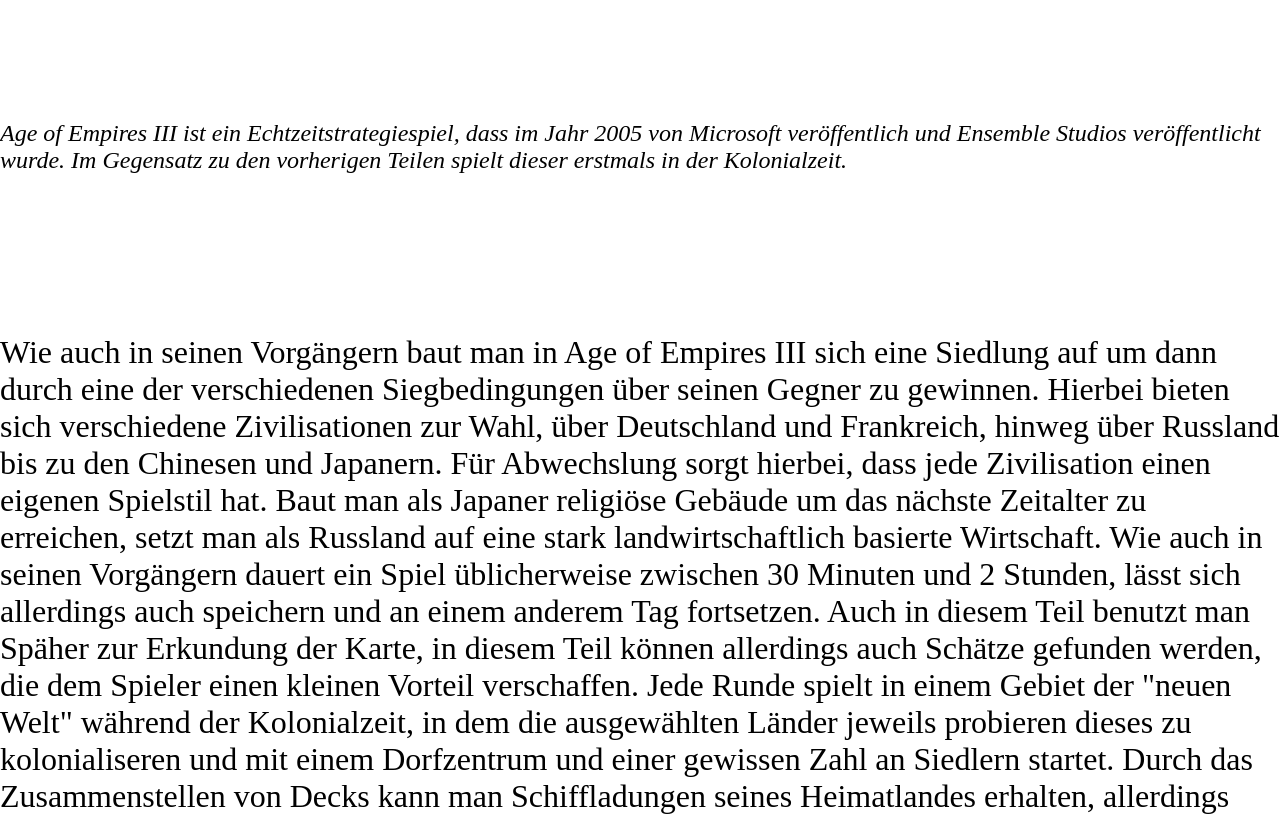
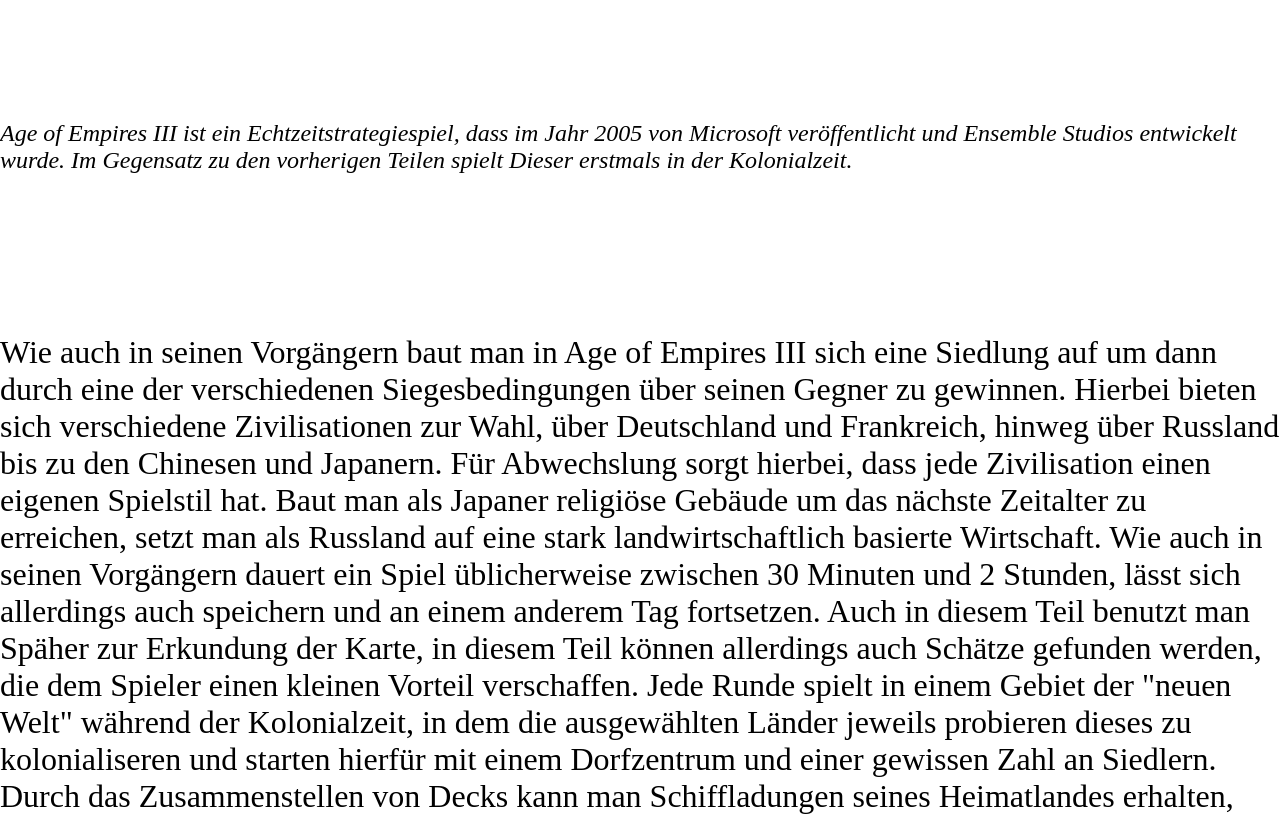
Before and after one commit to Elboron/Informatik-HTML, a plain HTML site: page aoe3.html in a window 1280 px wide. Shown: the part 1180-1996 px from the top of the page. Drawn offline with Linux system fonts and the light colour scheme.

Commit message:
Spell checking

```diff
--- a/aoe3.html
+++ b/aoe3.html
@@ -23,15 +23,15 @@
 			<a id="content-start"></a>
 			<div class="intro_text">
 				Age of Empires III ist ein Echtzeitstrategiespiel, dass
-				im Jahr 2005 von Microsoft veröffentlich und Ensemble
-				Studios veröffentlicht wurde. Im Gegensatz zu den
-				vorherigen Teilen spielt dieser erstmals in der
+				im Jahr 2005 von Microsoft veröffentlicht und Ensemble
+				Studios entwickelt wurde. Im Gegensatz zu den
+				vorherigen Teilen spielt Dieser erstmals in der
 				Kolonialzeit.
 			</div>
 			<div class="main_text">
 				Wie auch in seinen Vorgängern baut man in Age of
 				Empires III sich eine Siedlung auf um dann durch eine
-				der verschiedenen Siegbedingungen über seinen Gegner
+				der verschiedenen Siegesbedingungen über seinen Gegner
 				zu gewinnen. Hierbei bieten sich verschiedene
 				Zivilisationen zur Wahl, über Deutschland und
 				Frankreich, hinweg über Russland bis zu den Chinesen
@@ -50,8 +50,9 @@
 				Runde spielt in einem Gebiet der "neuen Welt"
 				während der Kolonialzeit, in dem
 				die ausgewählten Länder jeweils probieren dieses
-				zu kolonialiseren und mit einem Dorfzentrum und einer
-				gewissen Zahl an Siedlern startet. Durch das
+				zu kolonialiseren und starten hierfür
+				mit einem Dorfzentrum und einer
+				gewissen Zahl an Siedlern. Durch das
 				Zusammenstellen von Decks kann man Schiffladungen
 				seines Heimatlandes erhalten, allerdings muss man
 				hierfür Erfahrung sammeln, die man beispielsweise
```
Also changed, not shown: aoe2.html (+2 -2 lines), hoi4.html (+1 -1 lines), stronghold.html (+1 -1 lines).
